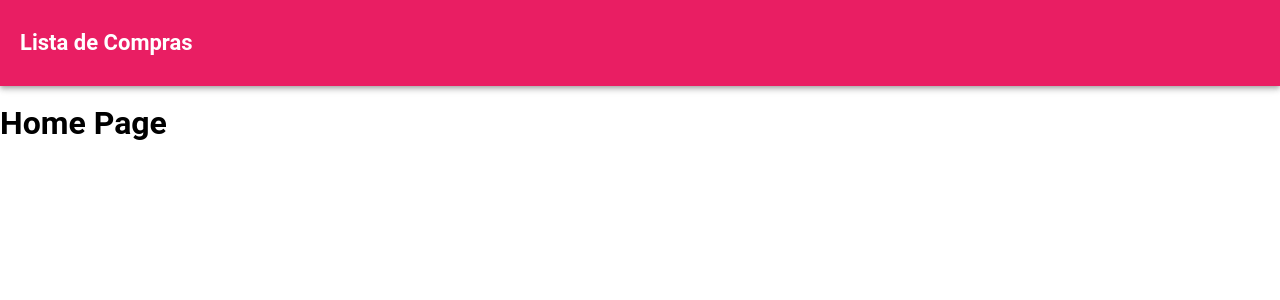
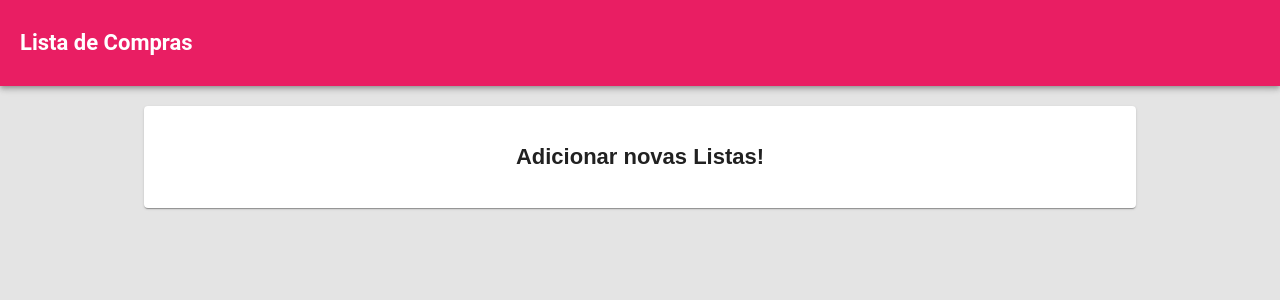
Before and after one commit to luca-henrique/frontend-lista-compras, a React app: page / in a window 1280 px wide. Shown: the top 300 px of the page. Built offline with nearby package versions, Linux system fonts and the light colour scheme; the HTML template or start-up script is replaced by a standard one.

Commit message:
feature: #40 iniciando home page

```diff
--- a/src/pages/Home/index.tsx
+++ b/src/pages/Home/index.tsx
@@ -1,7 +1,26 @@
+import {
+  Card,
+  CardActionArea,
+  CardActions,
+  CardContent,
+} from '@material-ui/core';
+
+import './style.css';
+
 const Home = () => {
   return (
-    <div className='App'>
-      <h1>Home Page</h1>
+    <div className='page-container'>
+      <div className='new-list-container'>
+        <Card className='card'>
+          <CardActionArea className='card-action-area'>
+            <CardContent className='card-content'>
+              <div>
+                <p className='title'>Adicionar novas Listas!</p>
+              </div>
+            </CardContent>
+          </CardActionArea>
+        </Card>
+      </div>
     </div>
   );
 };
--- a/src/pages/Home/style.css
+++ b/src/pages/Home/style.css
@@ -0,0 +1,25 @@
+.page-container {
+  padding: 20px;
+  display: flex;
+  flex-direction: column;
+  align-items: center;
+}
+
+.new-list-container {
+  width: 80%;
+}
+
+.card {
+  width: 100%;
+  display: flex;
+  flex-direction: column;
+}
+
+.card-action-area {
+  flex: 1;
+}
+
+.card-content {
+  display: flex;
+  justify-content: center;
+}
--- a/src/reset.css
+++ b/src/reset.css
@@ -25,6 +25,7 @@
 body {
   line-height: 1;
   font-family: 'Roboto';
+  background-color: #e4e4e4;
 }
 ol,
 ul {
```
